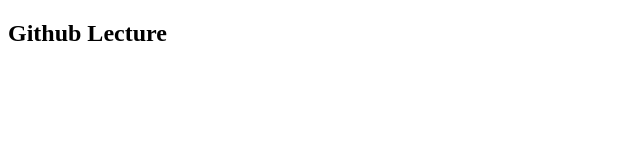
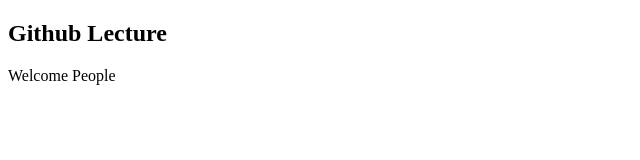
Before and after one commit to ValayaDase/Manager, a plain HTML site: page index.html in a window 1280 px wide. Shown: the whole page, without its empty margins (0-640 px from the left). Drawn offline with Linux system fonts and the light colour scheme.

Commit message:
Added a para

```diff
--- a/index.html
+++ b/index.html
@@ -7,5 +7,6 @@
 </head>
 <body>
     <h2> Github Lecture </h2>
+    <p>Welcome People</p>
 </body>
 </html>
```
